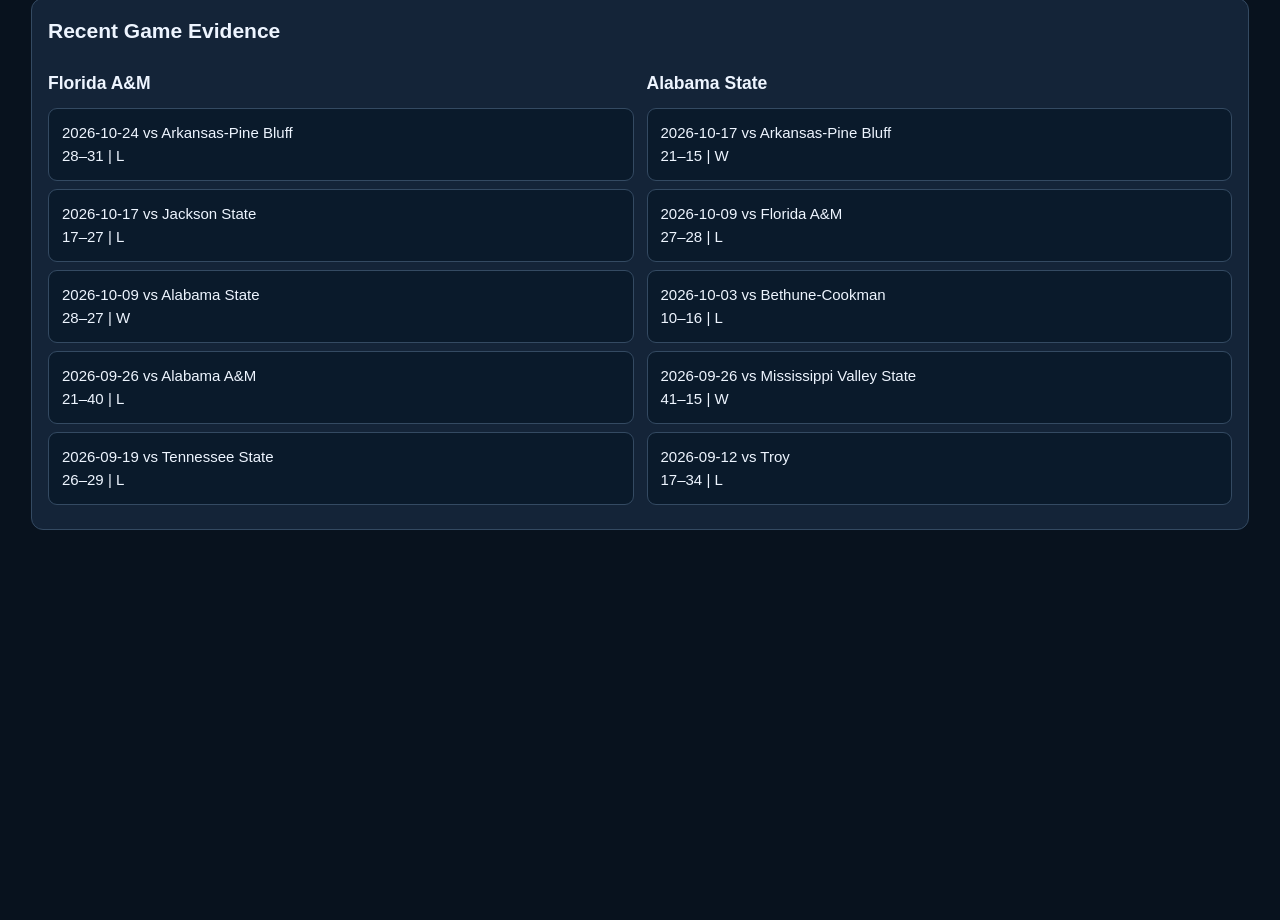
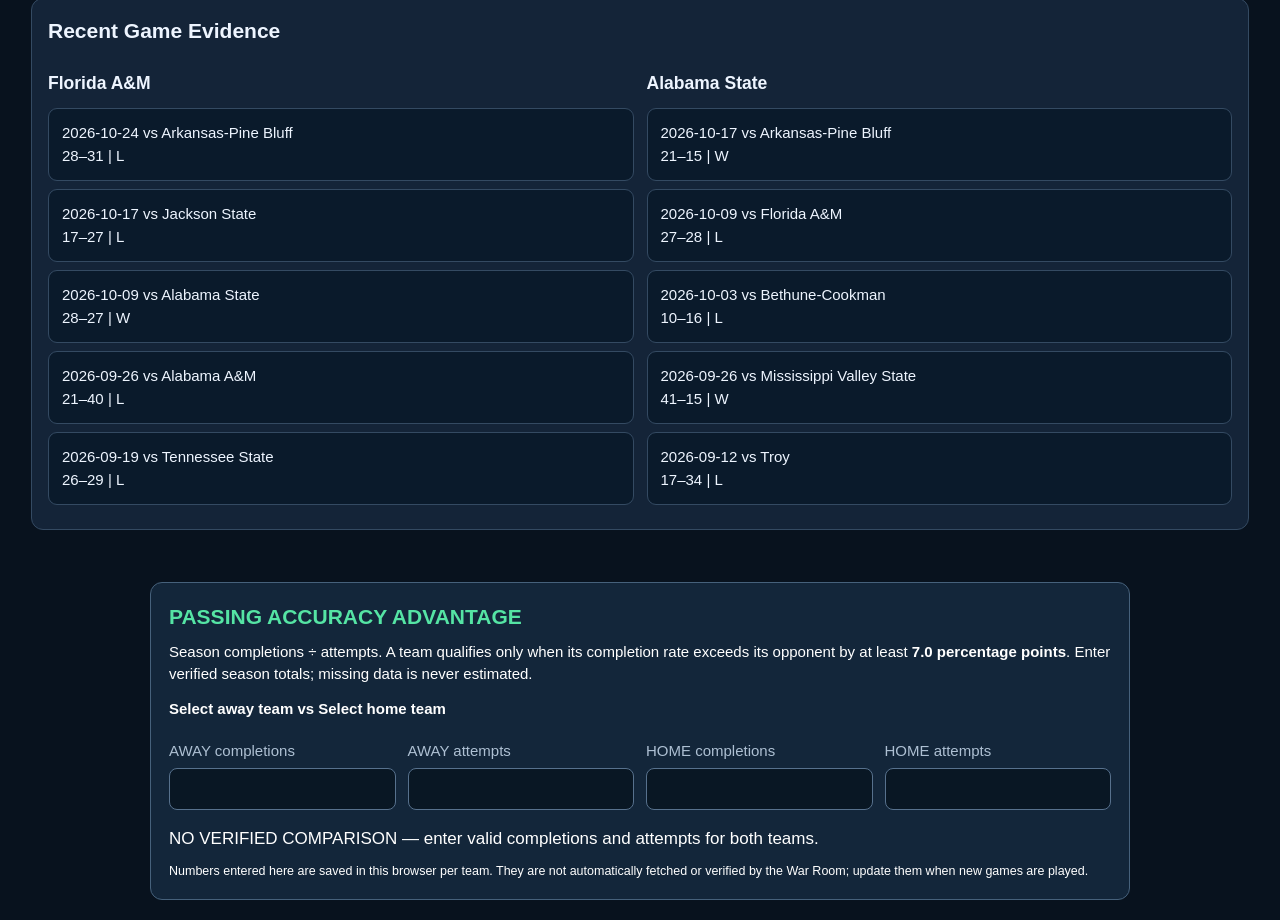
Before and after one commit to DrKimberlyrobins/2026-docs-fcs-war-room, a plain HTML site: page index.html in a window 1280 px wide. Shown: the part 3223-4143 px from the top of the page. Before the commit the page ends 3785 px from the top, so only its background shows below. Drawn offline with Linux system fonts and the light colour scheme.

Commit message:
Add passing completion accuracy comparison with 7-point qualification and per-team browser storage

```diff
--- a/index.html
+++ b/index.html
@@ -1624,5 +1624,68 @@ function closePlayer(){
 
 start();
 </script>
+<!-- PASSING ACCURACY ADVANTAGE: independently stored verified team passing totals -->
+<section id="passingAccuracyPanel" style="max-width:980px;margin:20px auto;padding:18px;background:#13263a;color:#fff;border:1px solid #46617b;border-radius:12px;font-family:Arial,sans-serif">
+<h2 style="margin:0 0 8px;color:#55e4a4">PASSING ACCURACY ADVANTAGE</h2>
+<p style="margin:0 0 12px">Season completions ÷ attempts. A team qualifies only when its completion rate exceeds its opponent by at least <strong>7.0 percentage points</strong>. Enter verified season totals; missing data is never estimated.</p>
+<div id="paTeams" style="font-weight:bold;margin-bottom:12px">Select both teams above.</div>
+<div style="display:grid;grid-template-columns:repeat(auto-fit,minmax(180px,1fr));gap:12px">
+<label>AWAY completions<input id="paAwayComp" type="number" min="0" step="1" style="display:block;width:100%;padding:9px;margin-top:5px"></label>
+<label>AWAY attempts<input id="paAwayAtt" type="number" min="1" step="1" style="display:block;width:100%;padding:9px;margin-top:5px"></label>
+<label>HOME completions<input id="paHomeComp" type="number" min="0" step="1" style="display:block;width:100%;padding:9px;margin-top:5px"></label>
+<label>HOME attempts<input id="paHomeAtt" type="number" min="1" step="1" style="display:block;width:100%;padding:9px;margin-top:5px"></label>
+</div>
+<div id="paVerdict" aria-live="polite" style="margin-top:12px;font-size:17px">Awaiting verified completion totals.</div>
+<small style="display:block;margin-top:10px">Numbers entered here are saved in this browser per team. They are not automatically fetched or verified by the War Room; update them when new games are played.</small>
+</section>
+<script>
+(function(){
+ const away=document.getElementById('awayTeam')||document.getElementById('away');
+ const home=document.getElementById('homeTeam')||document.getElementById('home');
+ const $=id=>document.getElementById(id);
+ if(!away||!home)return;
+ const ids=['paAwayComp','paAwayAtt','paHomeComp','paHomeAtt'];
+ const key=name=>'docs-passing-accuracy-v1:'+name.trim().toLowerCase();
+ const team=sel=>sel.options[sel.selectedIndex]?.textContent?.trim()||'';
+ function read(name){try{return JSON.parse(localStorage.getItem(key(name)))||{}}catch{return {}}}
+ function valid(c,a){return Number.isInteger(c)&&Number.isInteger(a)&&a>0&&c>=0&&c<=a}
+ function calc(){
+  const a=team(away),h=team(home);
+  $('paTeams').textContent=(a||'Select away team')+' vs '+(h||'Select home team');
+  const vals=ids.map(id=>$(id).value.trim()===''?null:Number($(id).value));
+  const [ac,aa,hc,ha]=vals;
+  const box=$('paVerdict');
+  box.style.color='#fff';
+  if(!a||!h||!valid(ac,aa)||!valid(hc,ha)){
+   box.textContent='NO VERIFIED COMPARISON — enter valid completions and attempts for both teams.';
+   return;
+  }
+  const ap=100*ac/aa,hp=100*hc/ha,diff=Math.abs(ap-hp);
+  const winner=ap>hp?a:hp>ap?h:'Tied';
+  box.style.color=diff>=7?'#55e4a4':'#fff';
+  box.textContent=a+': '+ap.toFixed(2)+'%  |  '+h+': '+hp.toFixed(2)+'%  |  '+winner+' +'+diff.toFixed(2)+' points — '+(diff>=7?'QUALIFIES (7+ POINTS)':'DOES NOT QUALIFY');
+ }
+ function sync(){
+  const a=read(team(away)),h=read(team(home));
+  $('paAwayComp').value=a.c??'';$('paAwayAtt').value=a.a??'';
+  $('paHomeComp').value=h.c??'';$('paHomeAtt').value=h.a??'';
+  calc();
+ }
+ [away,home].forEach(s=>s.addEventListener('change',sync));
+ ids.forEach(id=>$(id).addEventListener('input',()=>{
+  const a=team(away),h=team(home);
+  if(a&&$('paAwayComp').value!==''&&$('paAwayAtt').value!==''){
+   const c=Number($('paAwayComp').value),at=Number($('paAwayAtt').value);
+   if(valid(c,at))try{localStorage.setItem(key(a),JSON.stringify({c,a:at}))}catch{}
+  }
+  if(h&&$('paHomeComp').value!==''&&$('paHomeAtt').value!==''){
+   const c=Number($('paHomeComp').value),at=Number($('paHomeAtt').value);
+   if(valid(c,at))try{localStorage.setItem(key(h),JSON.stringify({c,a:at}))}catch{}
+  }
+  calc();
+ }));
+ sync();
+})();
+</script>
 </body>
 </html>
```
